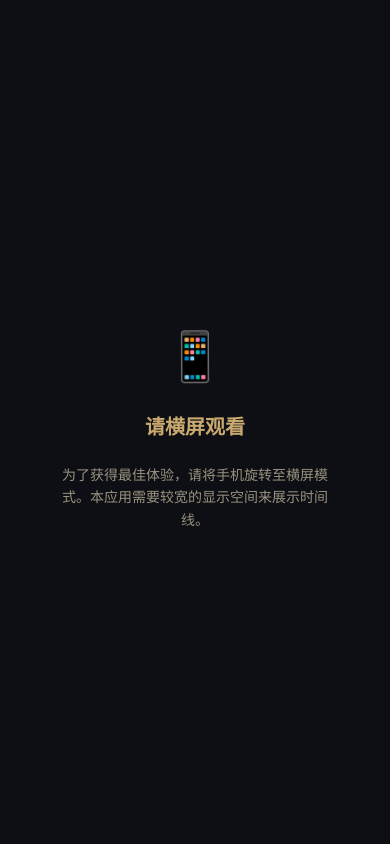
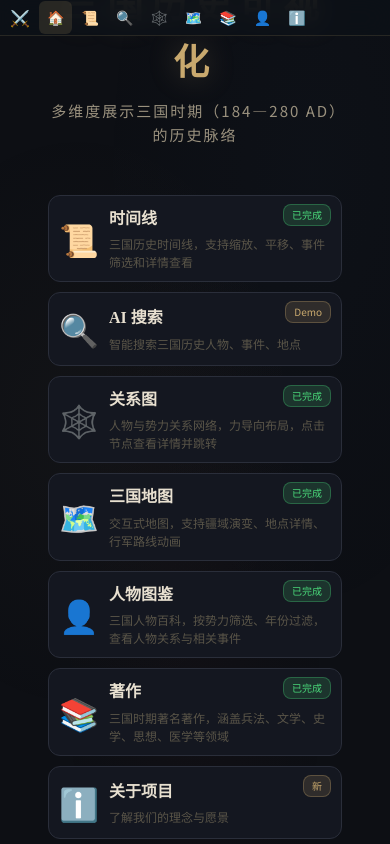
Before and after one commit to novice-liye/HV, a React (Vite) app: page / in a window 390 px wide. Built offline with nearby package versions, Linux system fonts and the light colour scheme.

Commit message:
remove landscape notice, allow direct access

```diff
--- a/index.html
+++ b/index.html
@@ -8,12 +8,6 @@
   </head>
   <body>
     <div id="root"></div>
-    <!-- 手机竖屏提示 -->
-    <div class="landscape-notice">
-      <div class="landscape-notice__icon">📱</div>
-      <div class="landscape-notice__title">请横屏观看</div>
-      <div class="landscape-notice__desc">为了获得最佳体验，请将手机旋转至横屏模式。本应用需要较宽的显示空间来展示时间线。</div>
-    </div>
     <script type="module" src="/src/main.tsx"></script>
   </body>
 </html>
--- a/src/styles/global.css
+++ b/src/styles/global.css
@@ -3865,60 +3865,6 @@ body::before {
    ============================================================ */
 
 /* ============================================================
-   手机竖屏提示 - 强制横屏
-   ============================================================ */
-
-@media (max-width: 768px) and (orientation: portrait) {
-  .landscape-notice {
-    display: flex !important;
-  }
-
-  .app-content {
-    display: none !important;
-  }
-}
-
-.landscape-notice {
-  display: none;
-  position: fixed;
-  inset: 0;
-  z-index: 99999;
-  background: var(--color-bg-primary, #0a0a1a);
-  flex-direction: column;
-  align-items: center;
-  justify-content: center;
-  gap: 20px;
-  padding: 40px;
-  text-align: center;
-}
-
-.landscape-notice__icon {
-  font-size: 48px;
-  animation: rotate-phone 2s ease-in-out infinite;
-}
-
-.landscape-notice__title {
-  font-size: 20px;
-  font-weight: 600;
-  color: var(--color-gold, #c9a96e);
-  font-family: var(--font-display, serif);
-}
-
-.landscape-notice__desc {
-  font-size: 14px;
-  color: var(--color-text-secondary, rgba(232, 224, 208, 0.7));
-  line-height: 1.6;
-  max-width: 280px;
-}
-
-@keyframes rotate-phone {
-  0%, 100% { transform: rotate(0deg); }
-  25% { transform: rotate(-90deg); }
-  50% { transform: rotate(-90deg); }
-  75% { transform: rotate(0deg); }
-}
-
-/* ============================================================
    移动端响应式适配 (max-width: 768px)
    ============================================================ */
 
```
